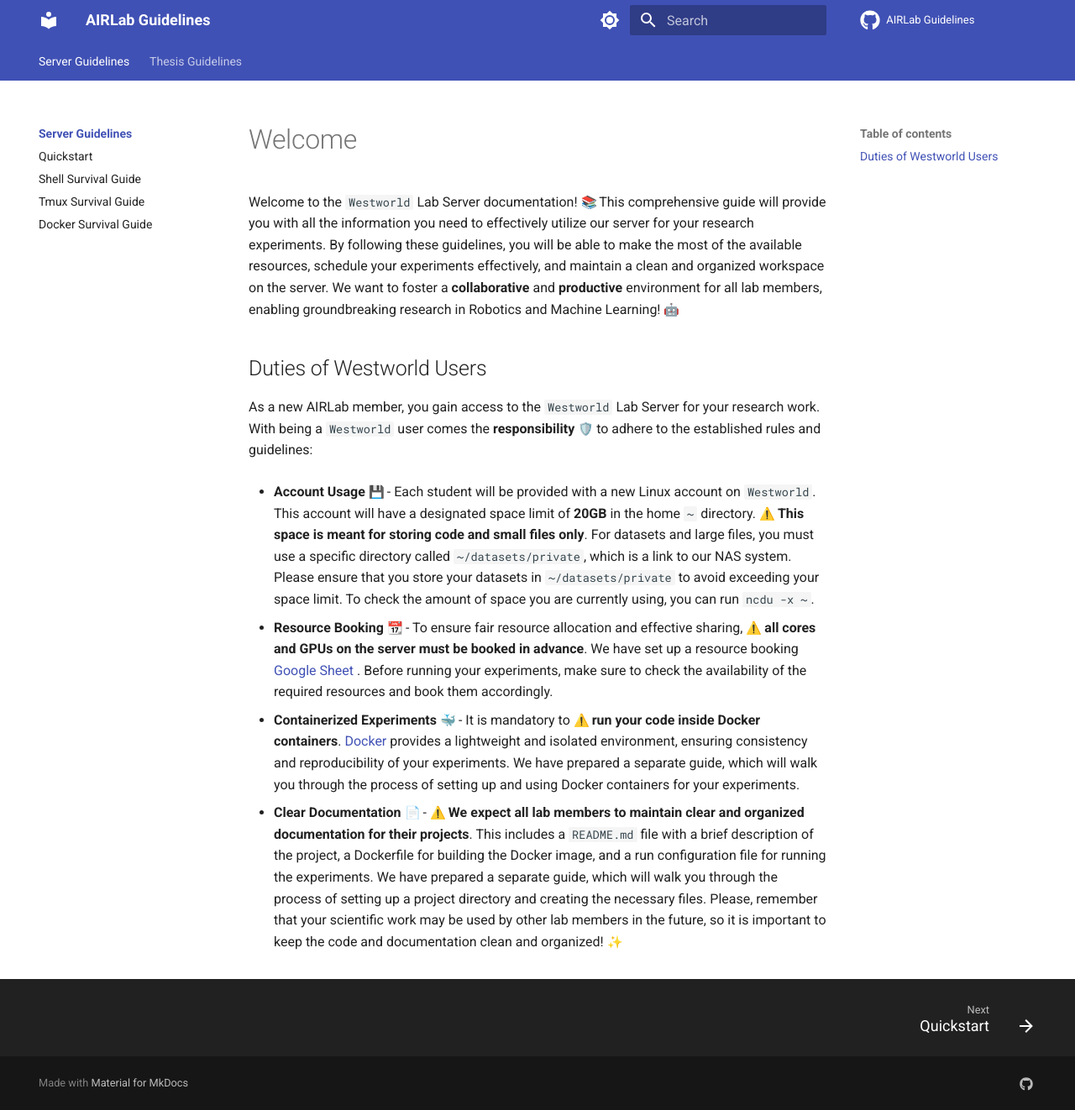
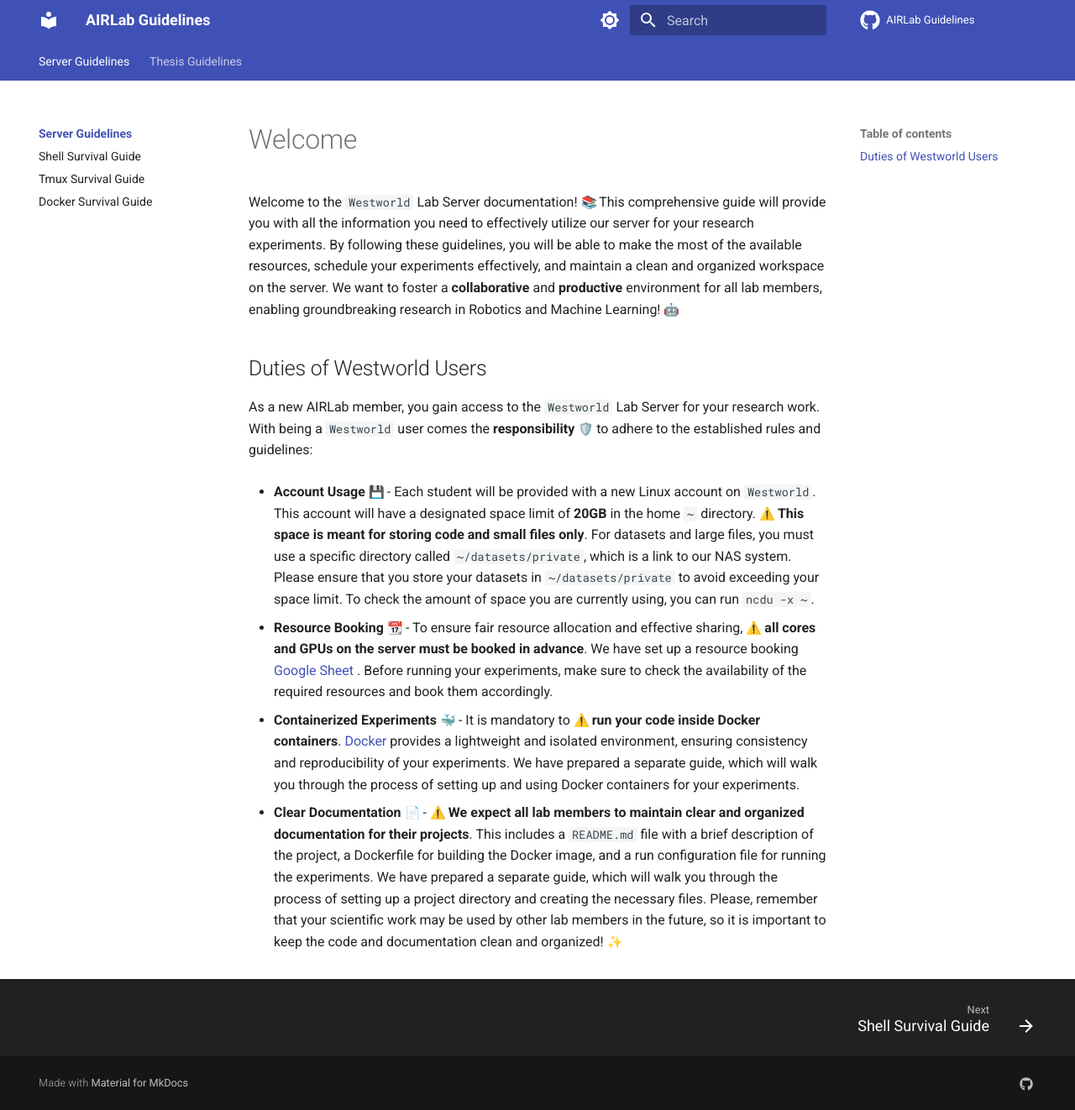
Before and after one commit to archettialberto/airlab_server_guidelines, an MkDocs documentation site: the page built from docs/server_guidelines/index.md, in a window 1280 px wide and 1322 px high. Shown: the whole window at 84% size. Built offline with MkDocs 1.6.1 and Material for MkDocs 9.7.7, drawn with Linux system fonts in a browser that asks for light colours; emoji names are drawn with the system emoji font; comment, search, counter and statistics services are not loaded; some of the changed lines change nothing that is shown.

Commit message:
Hiding quickstart

```diff
--- a/mkdocs.yml
+++ b/mkdocs.yml
@@ -11,7 +11,7 @@ repo_name: AIRLab Guidelines
 nav:
   - Server Guidelines:
     - Welcome: server_guidelines/index.md
-    - Quickstart: server_guidelines/quickstart.md
+    # - Quickstart: server_guidelines/quickstart.md
     - Shell Survival Guide: server_guidelines/shell.md
     - Tmux Survival Guide: server_guidelines/tmux.md
     - Docker Survival Guide: server_guidelines/docker.md
```
